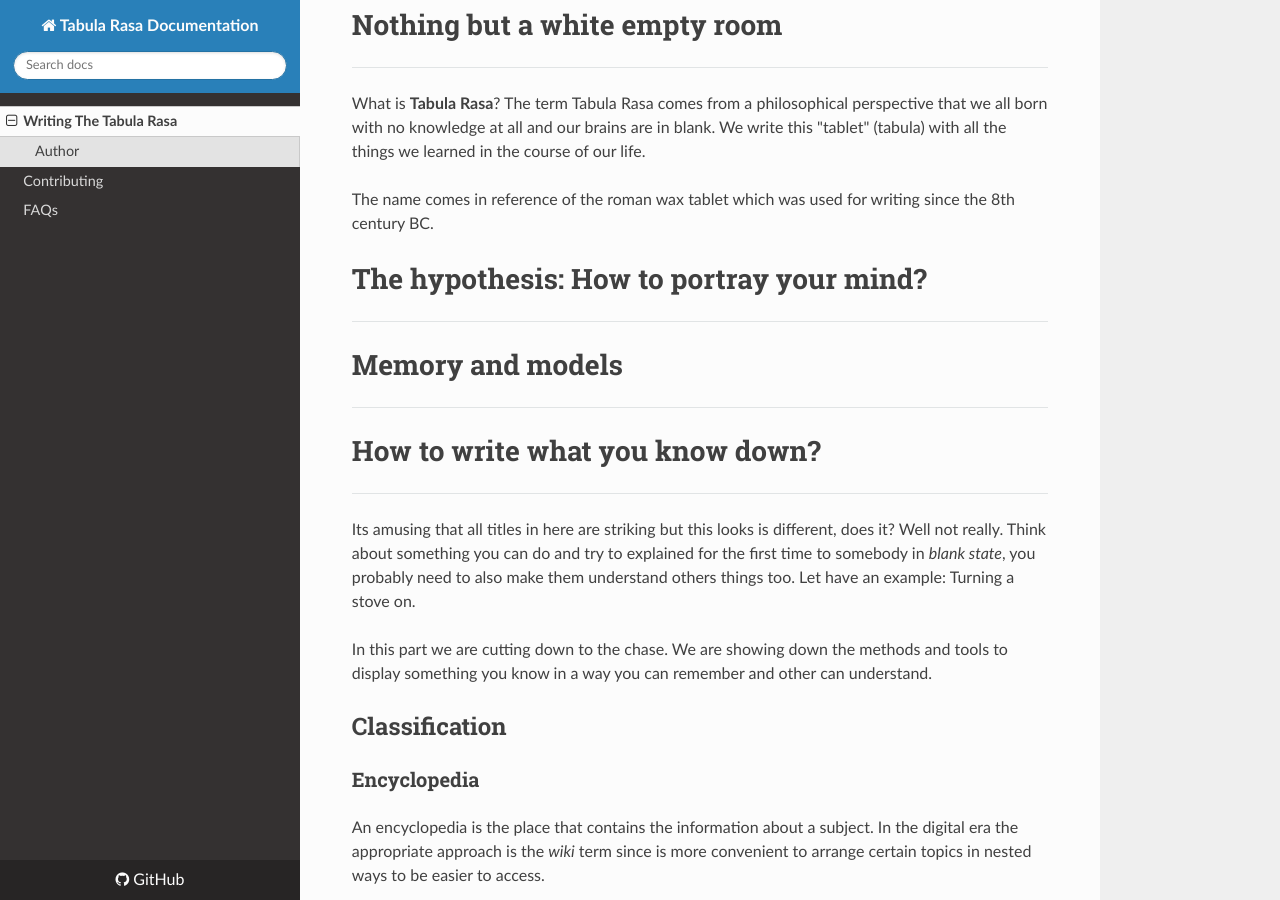
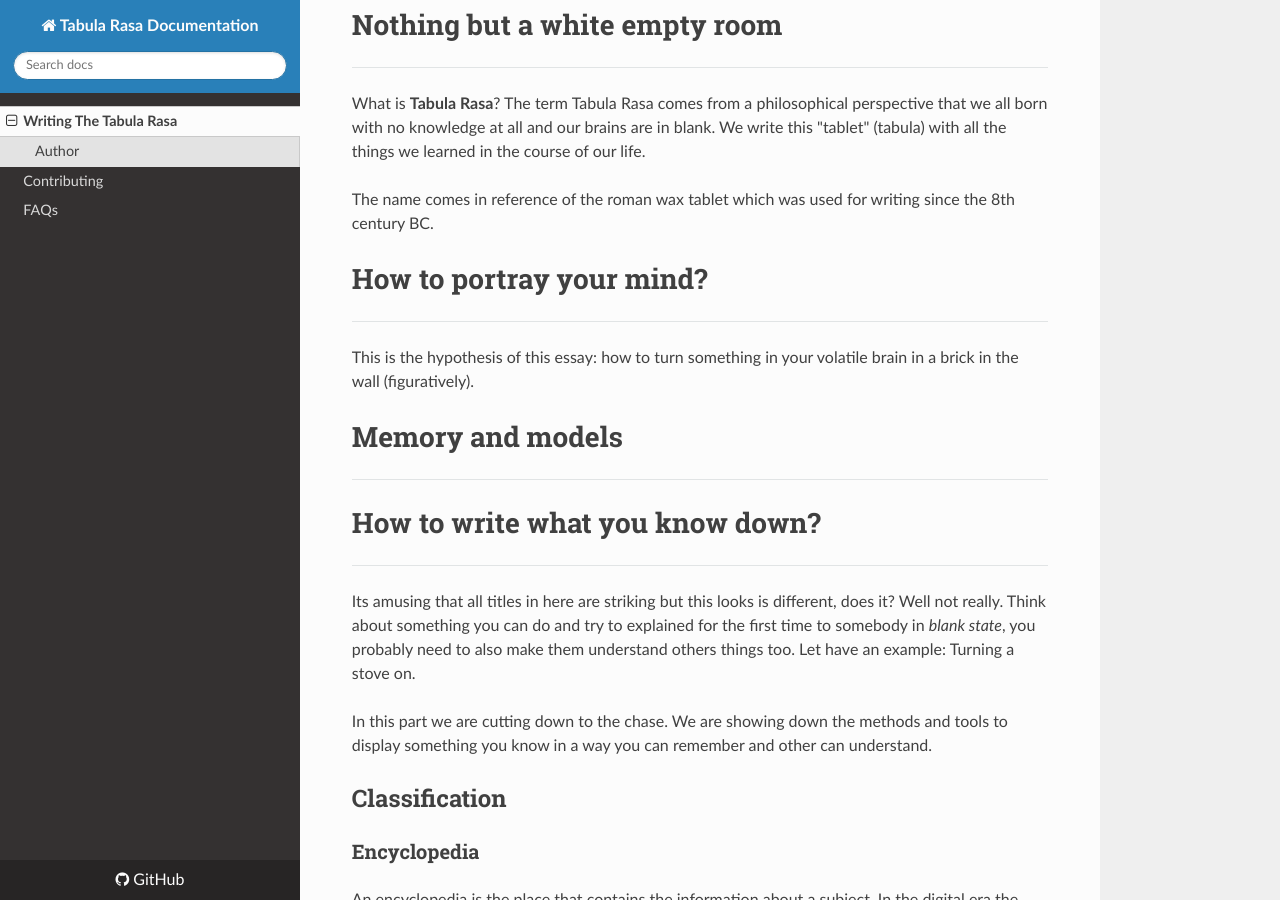
Before and after one commit to SebastianRValdivia/TabulaRasaProject, an MkDocs documentation site: the page built from docs/WritingTheTabulaRasa/index.md, in a window 1280 px wide and 900 px high, scrolled down 336 px. Built offline with MkDocs 1.6.1, drawn with Linux system fonts in a browser that asks for light colours; nearby versions of some CDN libraries.

Commit message:
Change hypothesis title

```diff
--- a/docs/WritingTheTabulaRasa/index.md
+++ b/docs/WritingTheTabulaRasa/index.md
@@ -12,8 +12,10 @@ What is **Tabula Rasa**? The term Tabula Rasa comes from a philosophical perspec
 
 The name comes in reference of the roman wax tablet which was used for writing since the 8th century BC.
 
-# The hypothesis: How to portray your mind?
+# How to portray your mind?
 -------------------------------------------------------------------------------
+
+This is the hypothesis of this essay: how to turn something in your volatile brain in a brick in the wall (figuratively).
 
 # Memory and models
 -------------------------------------------------------------------------------
```
